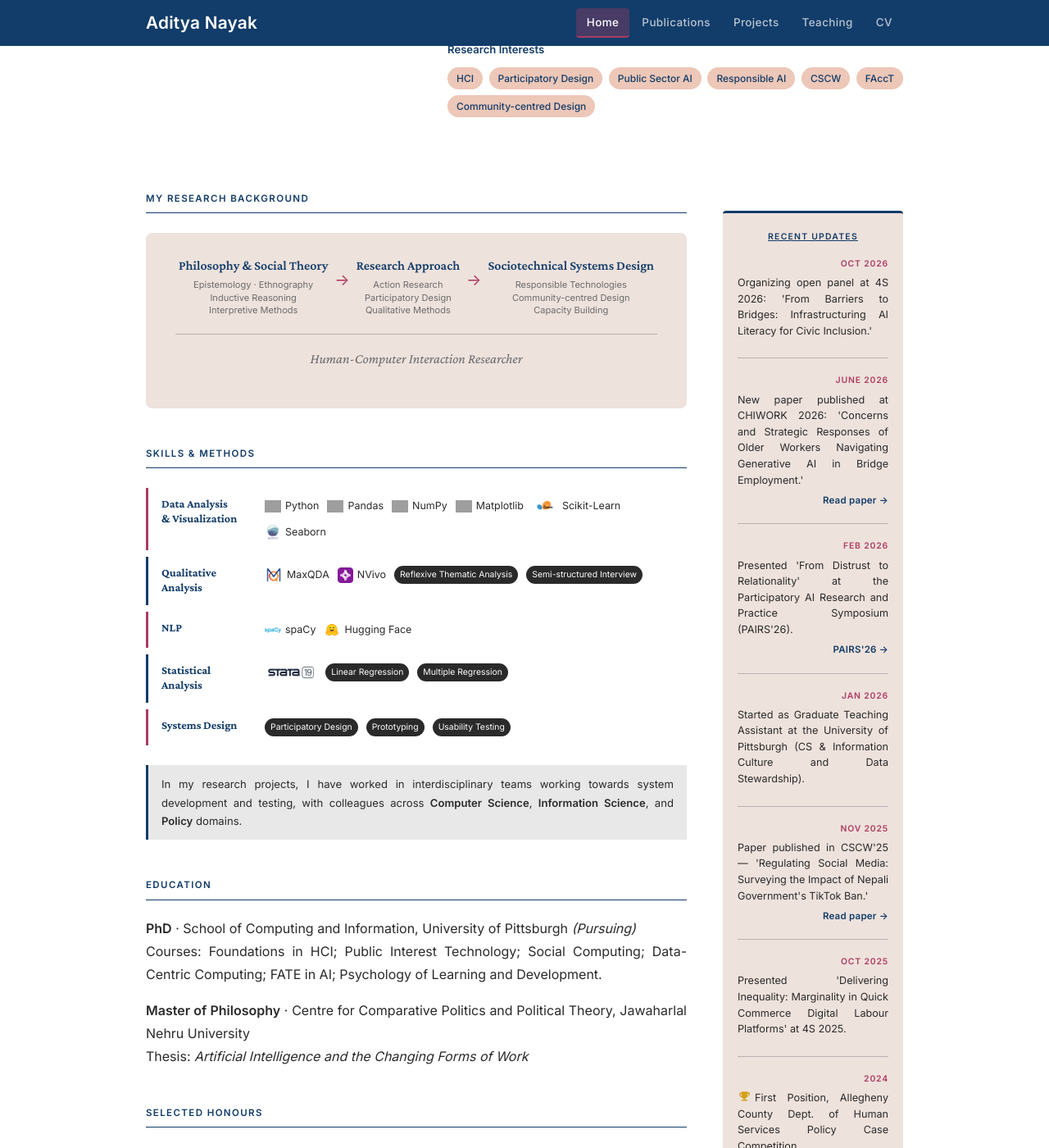
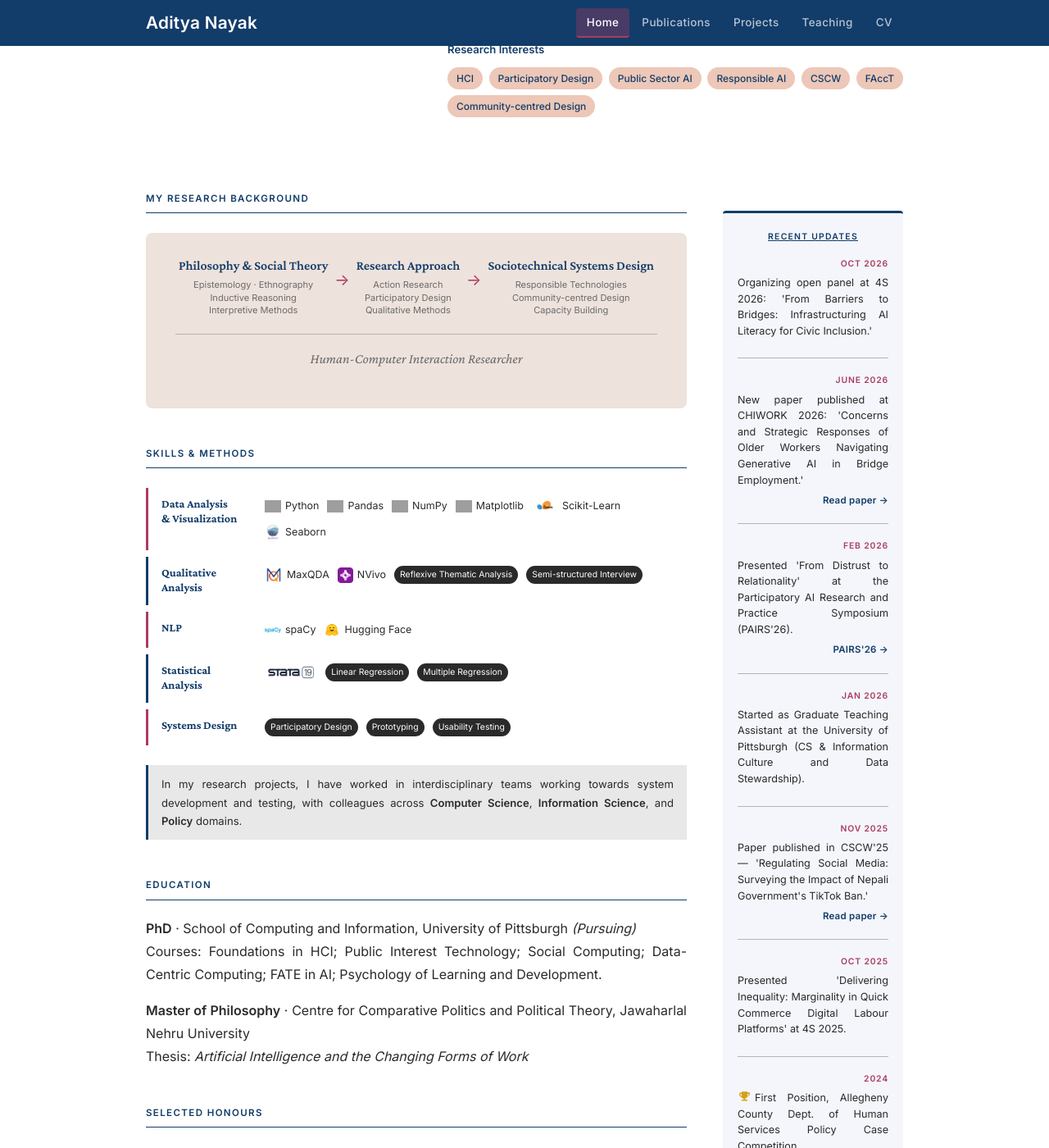
Before and after one commit to adityanayak-info/adityanayak-info.github.io, a Jekyll site: the page built from index.md, in a window 1280 px wide and 1400 px high, scrolled down 537 px. Shown: the whole window at 82% size. Built offline with Jekyll 4.4.1, drawn with Linux system fonts in a browser that asks for light colours; grey boxes are pictures that could not be loaded.

Commit message:
Update style.css

```diff
--- a/assets/css/style.css
+++ b/assets/css/style.css
@@ -128,7 +128,7 @@ img { max-width: 100%; height: auto; display: block; }
 }
 
 .sidebar-card {
-  background: var(--cream);
+  background: #f4f6fb;
   border-radius: 4px;
   padding: 22px 18px;
   border-top: 3px solid var(--navy);
```
